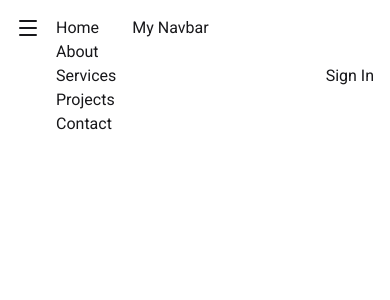
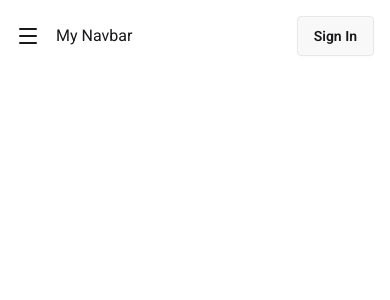
Before and after one commit to Junayedgit/Tailwind-react-pricing-option, a React (Vite) app: page /contact in a window 390 px wide. Shown: the top 300 px of the page. Built offline with nearby package versions, Linux system fonts and the light colour scheme.

Commit message:
navbar done

```diff
--- a/src/Components/NavBar/NavBar.jsx
+++ b/src/Components/NavBar/NavBar.jsx
@@ -1,4 +1,4 @@
-import React, { use, useState } from "react";
+import React, { useState } from "react";
 import Link from "./Link";
 import { Menu, X } from "lucide-react";
 
@@ -16,19 +16,25 @@ const Links = navigationData.map((route) => (
 const NavBar = () => {
   const [open, setOpen] = useState(false);
   return (
-    <nav className="flex justify-between items-center p-4">
+    <nav className="flex justify-between items-center p-4 ">
       <span className="flex gap-4" onClick={() => setOpen(!open)}>
         {open ? (
           <X className="md:hidden"></X>
         ) : (
           <Menu className="md:hidden"></Menu>
         )}
-        <ul className="md:hidden">{Links}</ul>
+        <ul
+          className={`md:hidden absolute ${
+            open ? "top-10" : "-top-48"
+          } duration-1000 z-10 bg-white p-4 rounded-lg shadow-lg text-black`}
+        >
+          {Links}
+        </ul>
 
         <h3>My Navbar</h3>
       </span>
       <ul className="md:flex gap-4 hidden">{Links}</ul>
-      <button>Sign In</button>
+      <button className="btn">Sign In</button>
     </nav>
 
     // <nav>
```
